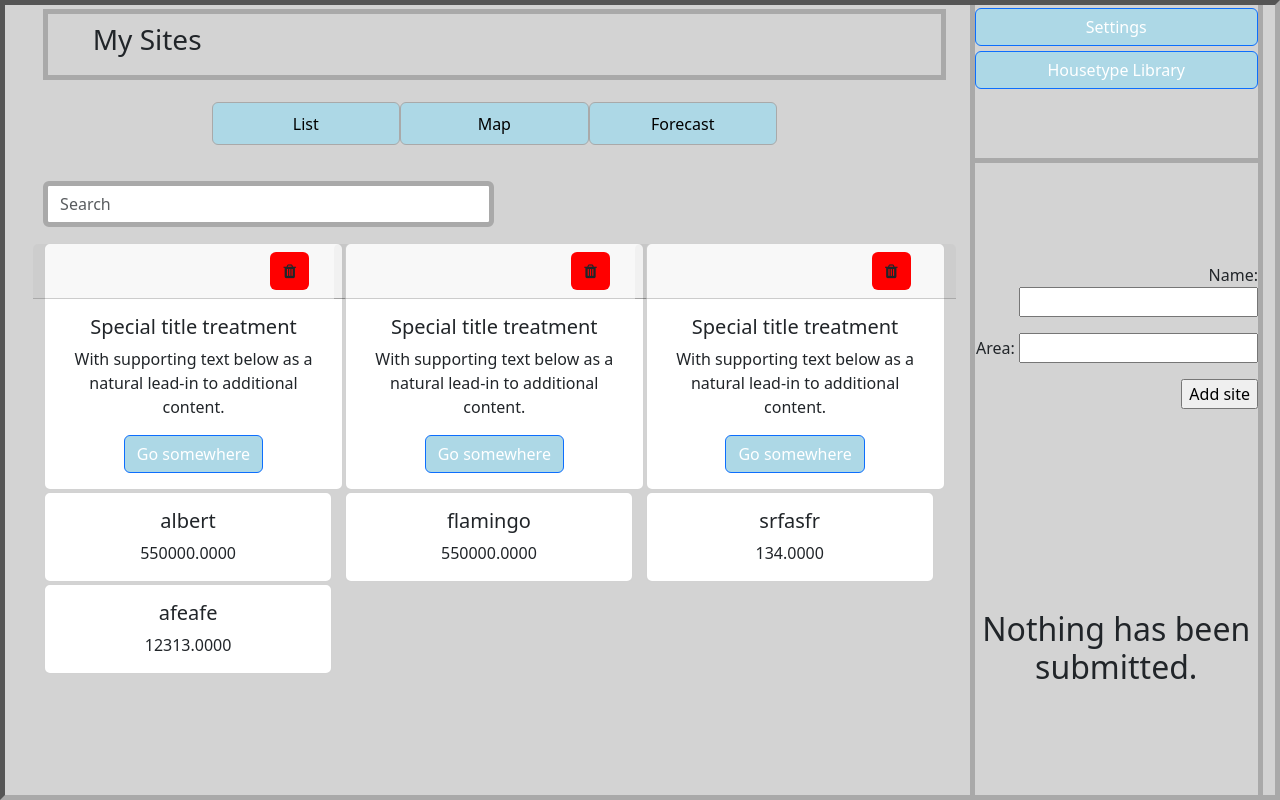
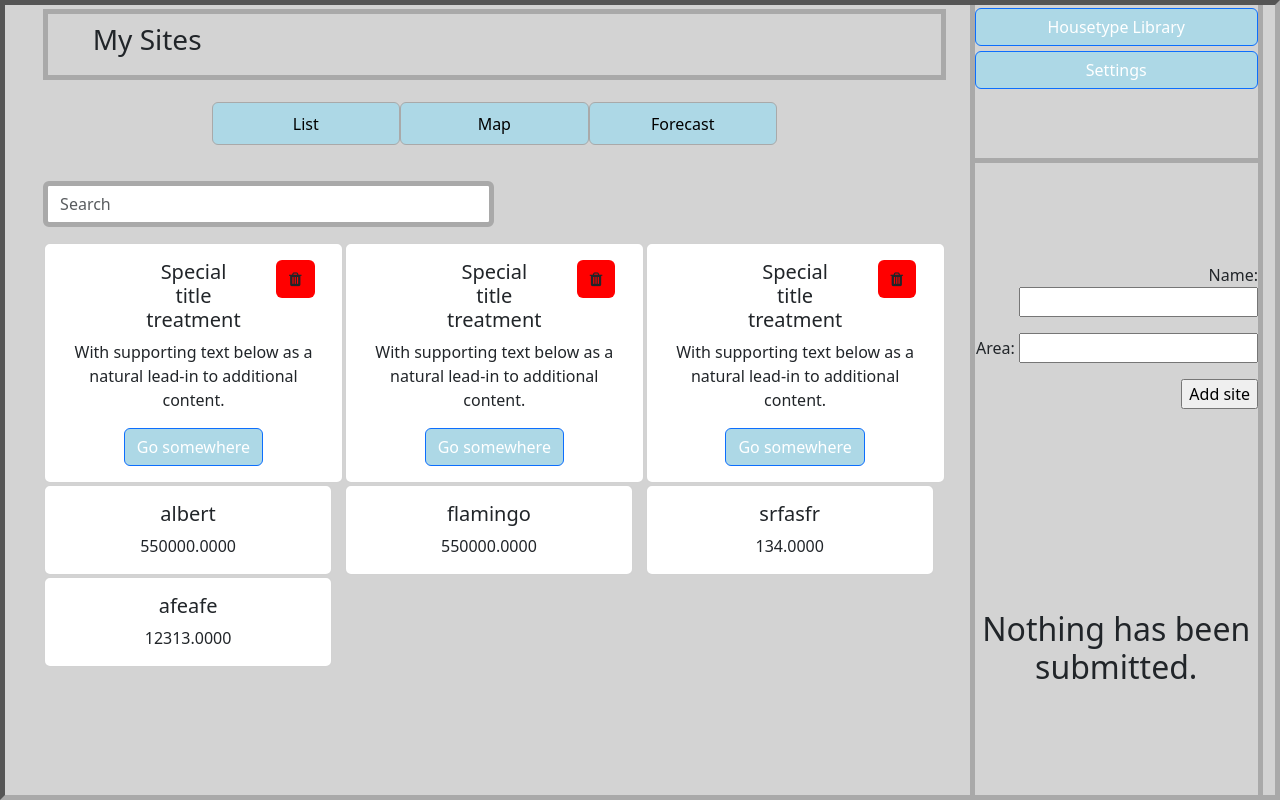
Before and after one commit to Saihan786/SiteBuilder, a Django app: page /homepage in a window 1280 px wide. Run offline with Django 5.2, Linux system fonts and the light colour scheme; data comes from the database, SQL or seed files in the repository; both versions use the stored data as it was after the commit; some libraries are stand-ins or nearby versions.

Commit message:
Compact site object cards into one card body

```diff
--- a/website/SB_project/SB_app/templates/SB_app/homepage.html
+++ b/website/SB_project/SB_app/templates/SB_app/homepage.html
@@ -46,18 +46,17 @@
                   {% for s in site_objects %}
                     {% if 0 < forloop.counter and forloop.counter < 4 %}
                       <td>
-
                         <div class="card">
-                          <div class="row card-header">
-                            <div class="col"></div>
-                            <div class="col"></div>
-                            <div class="col">
-                              <!-- <img src="{% static 'SB_app/monke.jpg' %}" class="card-img" alt="..."> -->
-                              <button class="btn" id="di"><i class="fa fa-trash"></i></button>
+                          <div class="card-body">
+                            <div class="row">
+                              <div class="col"></div>
+                              <div class="col"><h5 class="card-title">Special title treatment</h5></div>
+                              <div class="col"><div class="row">
+                                <div class="col"></div>
+                                <div class="col"></div>
+                                <div class="col"><button class="btn" id="di"><i class="fa fa-trash"></i></button></div>
+                              </div></div>
                             </div>
-                          </div>
-                          <div class="card-body">
-                            <h5 class="card-title">Special title treatment</h5>
                             <p class="card-text">With supporting text below as a natural lead-in to additional content.</p>
                             <a href="#" class="btn btn-primary">Go somewhere</a>
                           </div>
@@ -111,10 +110,10 @@
         <div class="col-3">
           <div class="vsize_20 separating_left_line separating_bottom_line separating_right_line">
             <div class="padded_button">
-              <a class="page_link btn btn-primary togglebuttons" role="button" href="{% url 'settings' %}">Settings</a>
+              <a class="page_link btn btn-primary togglebuttons" role="button" href="{% url 'htl' %}">Housetype Library</a>
             </div>
             <div class="padded_button">
-              <a class="page_link btn btn-primary togglebuttons" role="button" href="{% url 'htl' %}">Housetype Library</a>
+              <a class="page_link btn btn-primary togglebuttons" role="button" href="{% url 'settings' %}">Settings</a>
             </div>
           </div>
           <div class="vsize_80 separating_left_line separating_right_line" id="homepage_form_content">
```
Also changed, not shown: website/SB_project/db.sqlite3, 1 other file.
